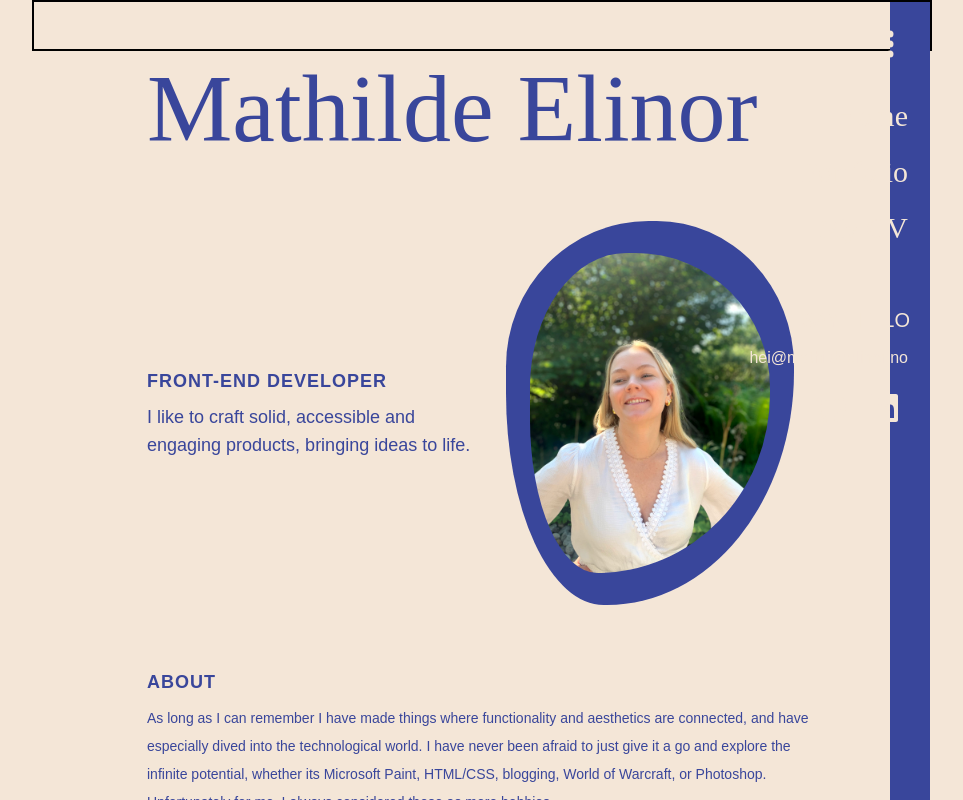
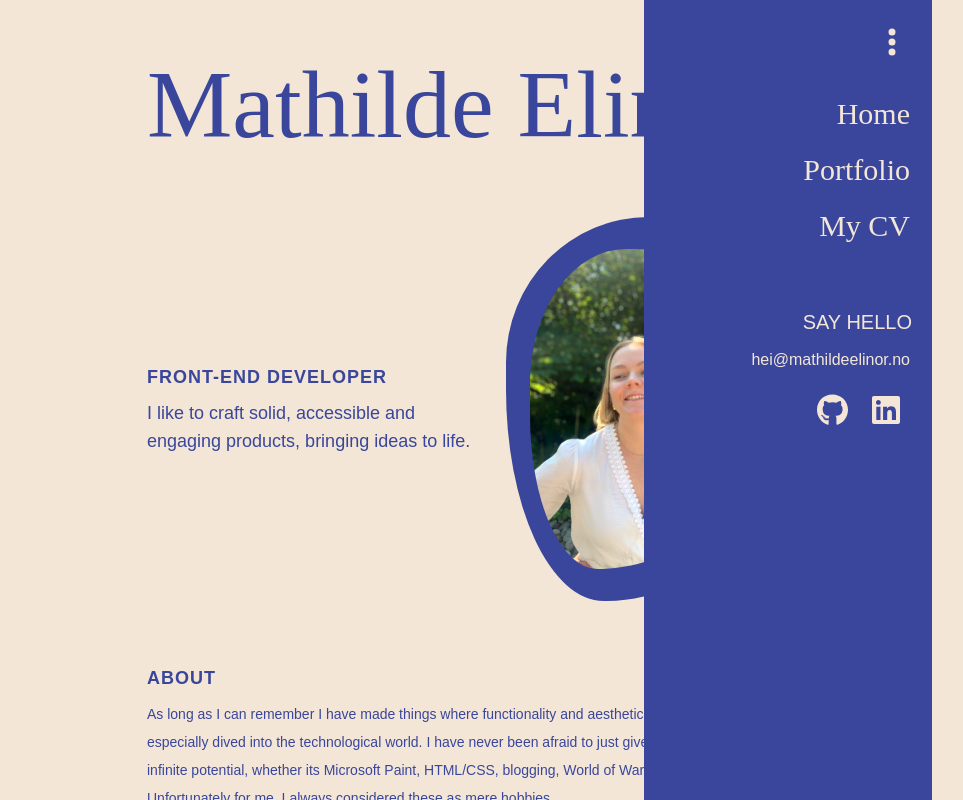
Before and after one commit to mathildeew/mathildeelinor-react, a React (Vite) app: page / in a window 1280 px wide. Both pictures are taken after a click on the icon 1048 px from the left and 44 px from the top of the page. Shown: the top 800 px of the page, without its empty margins (158-1121 px from the left). Built offline with nearby package versions, Linux system fonts and the light colour scheme; a web font is replaced by a local one.

Commit message:
adds tailwind classes

```diff
--- a/src/components/ui/Layout/Header/Header.styles.jsx
+++ b/src/components/ui/Layout/Header/Header.styles.jsx
@@ -44,9 +44,9 @@ export const HeaderContainer = styled.header`
     height: 100vh;
     position: absolute;
     right: 0px;
-    z-index: 1;
+    z-index: 1; */
     transition: all 0.4s ease;
-
+    /*
     &.inactive {
       top: -100vh;
       opacity: 0;
@@ -111,23 +111,23 @@ export const HeaderContainer = styled.header`
 
   @media (min-width: 750px) {
     .menu {
-      width: 280px;
+      /* width: 280px; */
     }
 
     ul {
-      margin-bottom: 60px;
+      /* margin-bottom: 60px; */
     }
   }
 
   @media (min-width: 900px) {
     nav {
-      position: relative;
+      /* position: relative; */
     }
   }
 
   @media (min-width: 1400px) {
     .menu {
-      left: -20px;
+      /* left: -20px; */
     }
   }
 
--- a/src/components/ui/Layout/Header/index.jsx
+++ b/src/components/ui/Layout/Header/index.jsx
@@ -21,11 +21,12 @@ export default function Header() {
   });
 
   return (
-    <HeaderContainer className="border-2 border-black w-full max-w-900 h-full flex justify-end mx-auto">
+    <HeaderContainer className="w-full max-w-900 h-full flex justify-end mx-auto">
       <m.nav
         initial={{ opacity: 0 }}
         animate={{ opacity: 1 }}
         transition={{ delay: 0.8, duration: 0.5, ease: "easeInOut" }}
+        className="md-900:relative"
       >
         <FontAwesomeIcon
           size="2x"
@@ -36,14 +37,13 @@ export default function Header() {
           onClick={() => setShowMenu(!showMenu)}
         />
 
-        {/* <div className={showMenu ? "menu active" : "menu inactive"}>  */}
         <div
-          className={`bg-primary w-full h-screen absolute right-0 z-10 flex justify-end transition-all duration-500 ease-in  ${
-            showMenu ? "top-0 opacity-1 visible" : "opacity-0 hidden"
+          className={`bg-primary w-full h-screen absolute right-0 z-10 flex justify-end transition-all duration-500 ease-in-out md-750:w-72 xl-1400:-left-8 ${
+            showMenu ? "top-0 opacity-1 visible" : "-top-full opacity-0 hidden"
           }`}
         >
-          <div className="menuContainer mt-24 mr-5 mb-8 z-30 ">
-            <ul className="text-end ">
+          <div className="mt-24 mr-5 mb-8 z-30 ">
+            <ul className="text-end mb-16">
               <li className="mb-5 ">
                 <Link
                   to="/"
@@ -74,29 +74,29 @@ export default function Header() {
               </li>
             </ul>
 
-            <div className="basicContact  flex flex-col justify-end text-end">
+            <div className="flex flex-col justify-end text-end">
               <span className="text-secondary font-sans text-xl uppercase mb-2.5">
                 Say hello
               </span>
               <Link
                 to="mailto: hei@mathildeelinor.no"
-                className="contactEmail text-secondary font-sans mb-2.5"
+                className=" text-secondary font-sans mb-2.5"
               >
                 hei@mathildeelinor.no
               </Link>
-              <div className="socialIcons">
+              <div>
                 <Link to="https://github.com/mathildeew">
                   <FontAwesomeIcon
                     size="2x"
                     icon={faGithub}
-                    className="contactIcon text-secondary p-2.5"
+                    className="text-secondary p-2.5"
                   />
                 </Link>
                 <Link to="https://www.linkedin.com/in/mathilde-elinor-wiik-88075b249/">
                   <FontAwesomeIcon
                     size="2x"
                     icon={faLinkedin}
-                    className="contactIcon text-secondary p-2.5"
+                    className="text-secondary p-2.5"
                   />
                 </Link>
               </div>
--- a/tailwind.config.js
+++ b/tailwind.config.js
@@ -27,6 +27,11 @@ export default {
           "66%": { borderRadius: "100% 56% 56% 100% / 100% 100% 56% 56%" },
         },
       },
+      screens: {
+        "md-750": "750px",
+        "md-900": "900px",
+        "xl-1400": "1400px",
+      },
     },
   },
   plugins: [],
```
